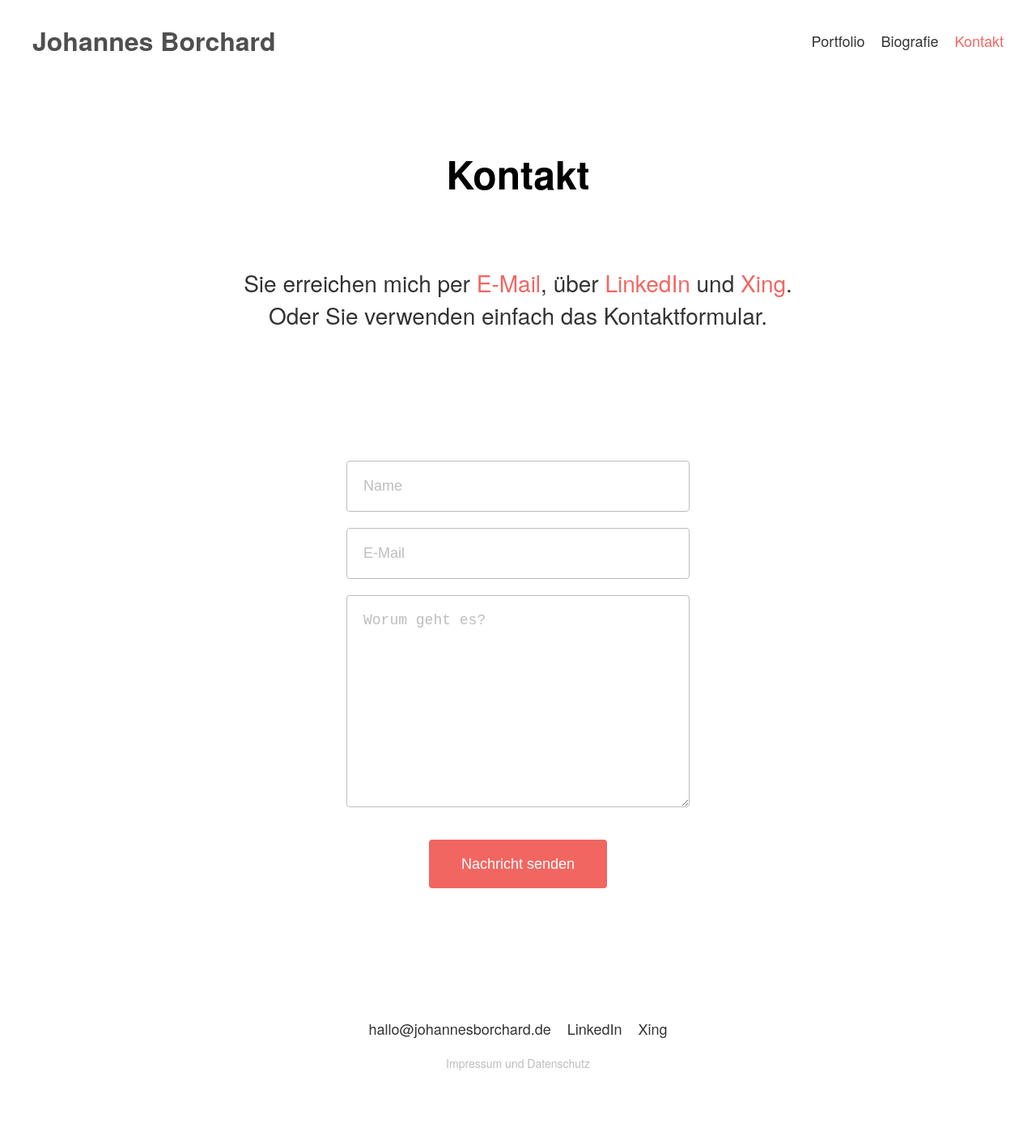
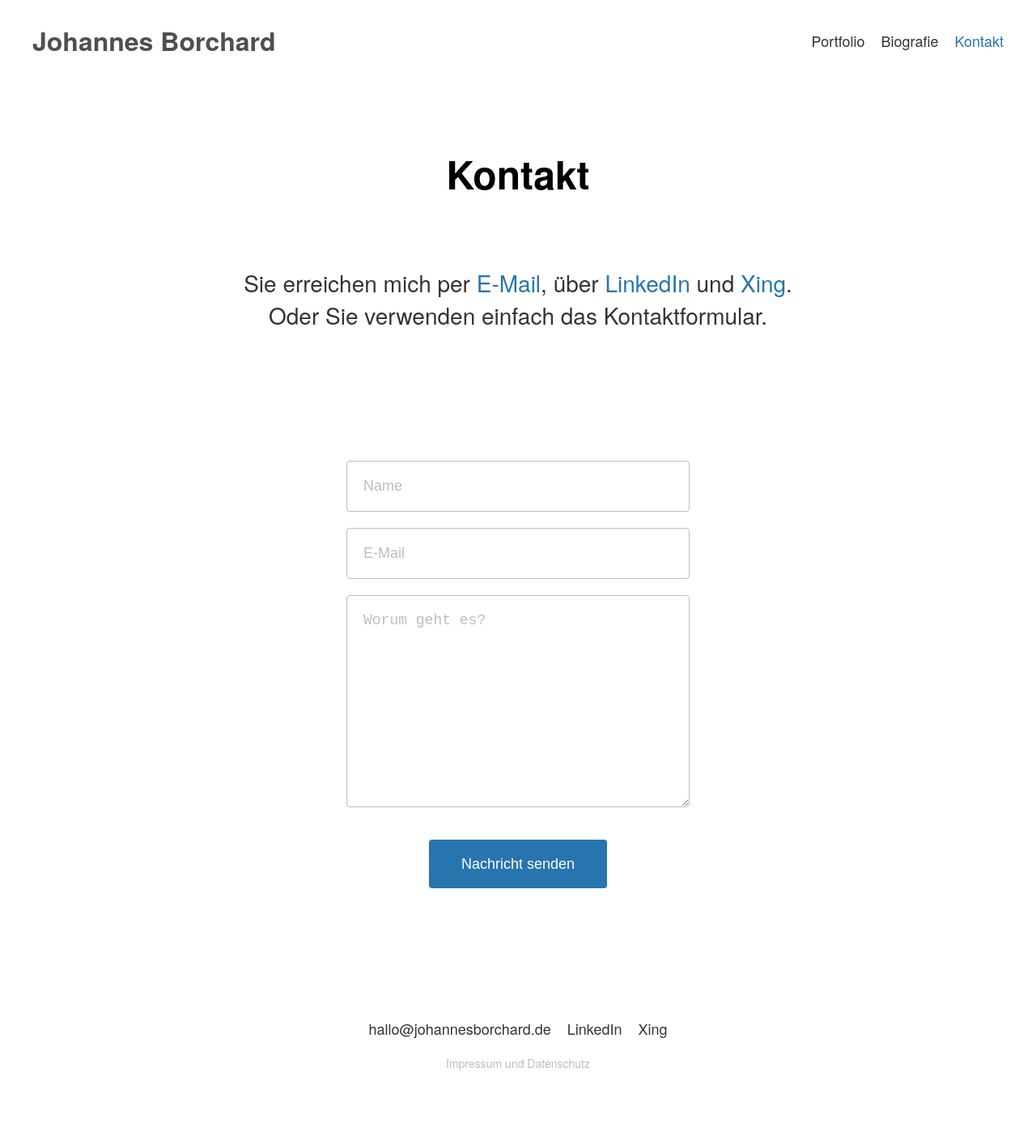
Before and after one commit to JohannesBorchard/portfolio, a Jekyll site: the page built from pages/contact.html, in a window 1280 px wide. Shown: the whole page at 81% size. Built offline with Jekyll 4.4.1, drawn with Linux system fonts in a browser that asks for light colours.

Commit message:
Blau statt rot

```diff
--- a/_includes/css/main.css
+++ b/_includes/css/main.css
@@ -54,16 +54,16 @@ a {
 
 p>a {
     font-size: 28px;
-    color: #f26661;
+    color: #2774AE;
 }
 
 p>a:hover {
-    color: #FF8D8A;
+    color: #6daede;
 }
 
 button {
     height: 60px;
-    background-color: #f26661;
+    background-color: #2774AE;
     color: #ffffff;
     font-size: 24px;
     border: none;
@@ -74,7 +74,7 @@ button {
 }
 
 button:hover {
-    background-color: #FF8D8A;
+    background-color: #6daede;
     color: #ffffff;
     cursor: pointer;
 }
--- a/_includes/css/navigation.css
+++ b/_includes/css/navigation.css
@@ -31,9 +31,9 @@ h1 {
 }
 
 .active {
-    color: #f26661;
+    color: #2774AE;
 }
 
 .active:hover {
-    color: #FF8D8A;
+    color: #6daede;
 }
```
Also changed, not shown: 1 other file.
